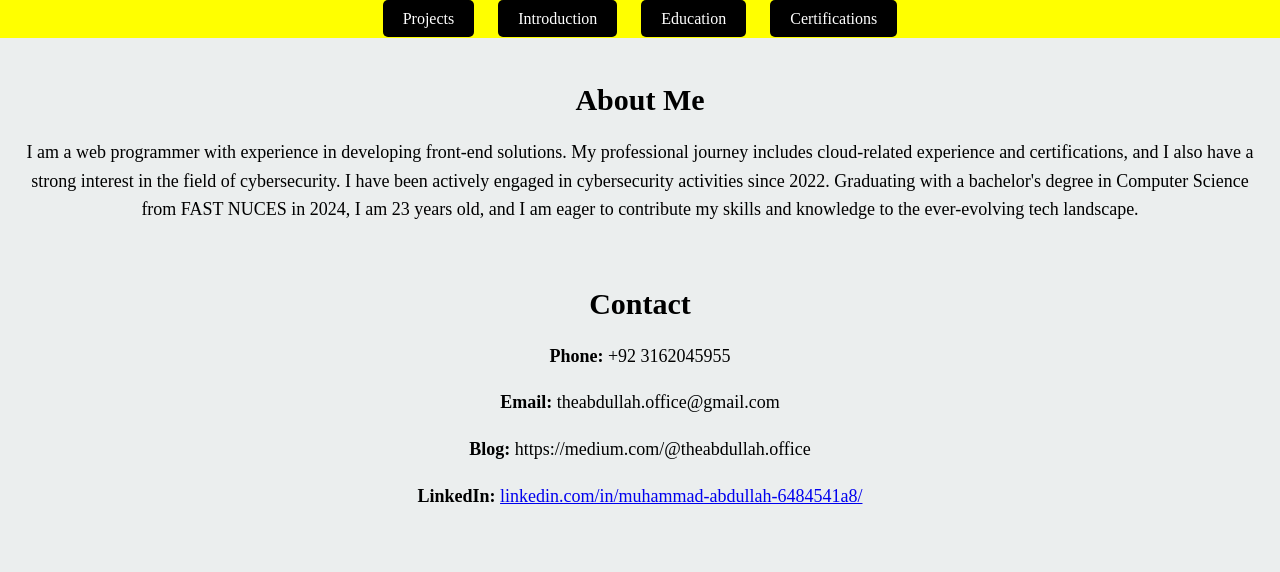
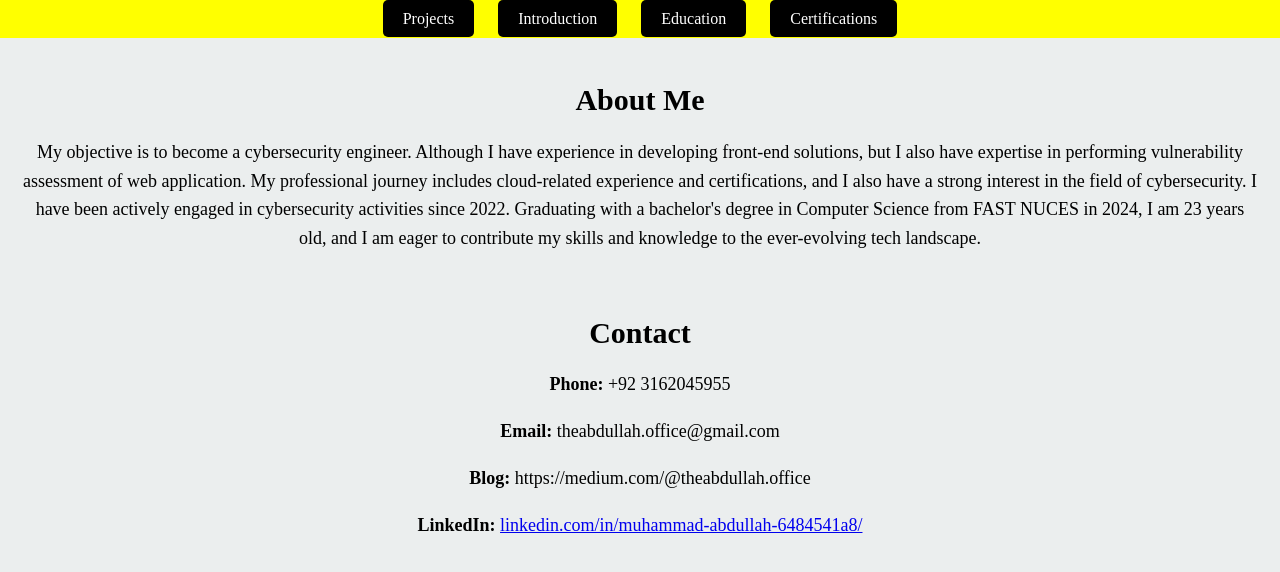
Before and after one commit to Muhammad-Abdullah-w/Simple-Portfolio-HTML, a plain HTML site: page index.html in a window 1280 px wide. Drawn offline with nearby package versions, Linux system fonts and the light colour scheme.

Commit message:
Updating Feature

```diff
--- a/index.html
+++ b/index.html
@@ -25,7 +25,7 @@
             <div class="vertical-section">
                 <h2>About Me</h2>
                 <p>
-                    I am a web programmer with experience in developing front-end solutions.
+                    My objective is to become a cybersecurity engineer. Although I have experience in developing front-end solutions, but I also have expertise in performing vulnerability assessment of web application.
                     My professional journey includes cloud-related experience and certifications,
                     and I also have a strong interest in the field of cybersecurity. I have been actively
                     engaged in cybersecurity activities since 2022. Graduating with a bachelor's degree
```
